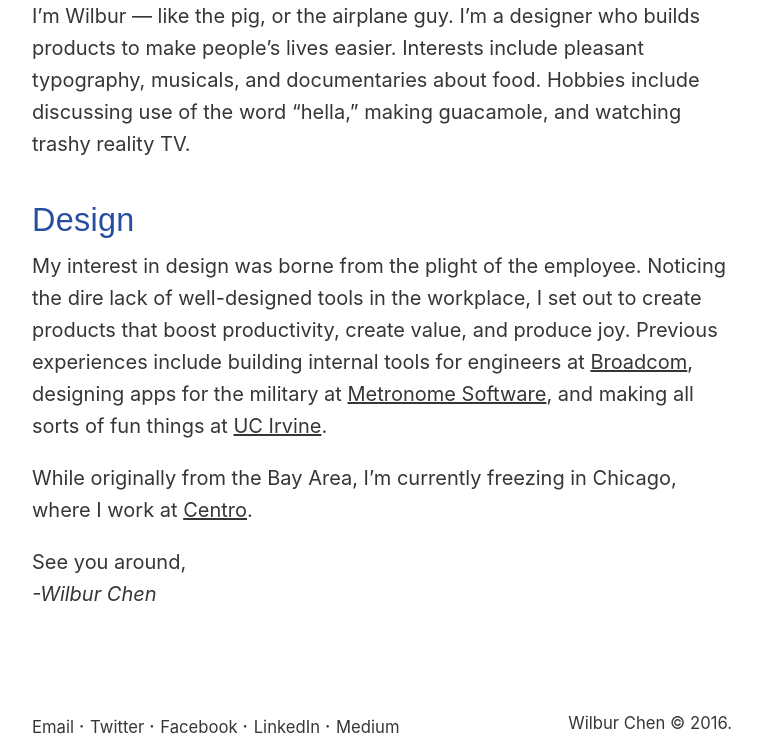
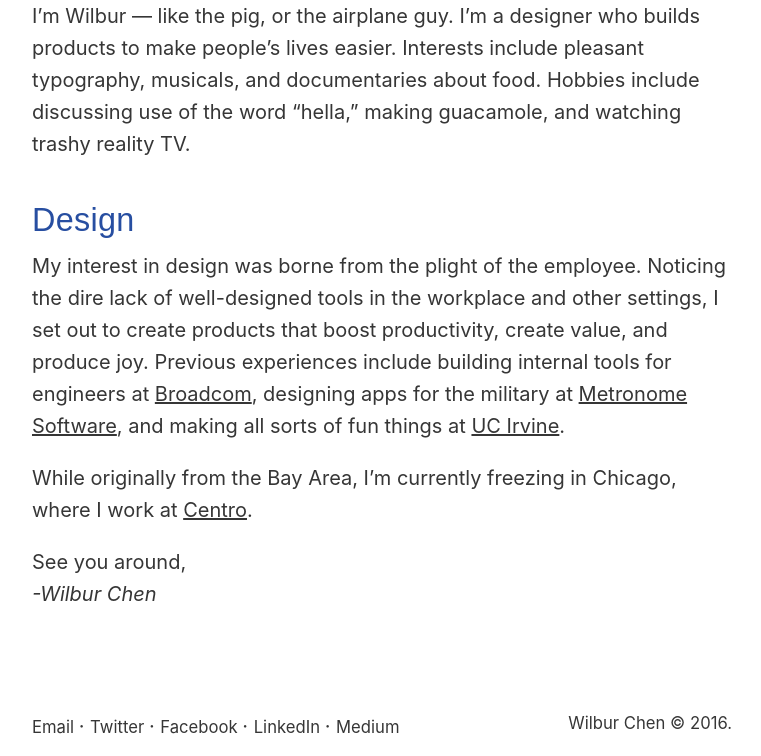
Before and after one commit to wilburc/wilburc.github.io, a Jekyll site: the page built from about.md, in a window 1280 px wide. Shown: the part 532-1288 px from the top of the page, without its empty margins (258-1019 px from the left). Built offline with Jekyll 4.4.1, drawn with Linux system fonts in a browser that asks for light colours.

Commit message:
moar small changez

```diff
--- a/about.md
+++ b/about.md
@@ -11,7 +11,7 @@
 
 ## Design
 
-My interest in design was borne from the plight of the employee. Noticing the dire lack of well-designed tools in the workplace, I set out to create products that boost productivity, create value, and produce joy. Previous experiences include building internal tools for engineers at <a href='https://www.broadcom.com/'>Broadcom</a>, designing apps for the military at <a href='http://www.metronome-software.com/'>Metronome Software</a>, and making all sorts of fun things at <a href='http://uci.edu'>UC Irvine</a>.
+My interest in design was borne from the plight of the employee. Noticing the dire lack of well-designed tools in the workplace and other settings, I set out to create products that boost productivity, create value, and produce joy. Previous experiences include building internal tools for engineers at <a href='https://www.broadcom.com/'>Broadcom</a>, designing apps for the military at <a href='http://www.metronome-software.com/'>Metronome Software</a>, and making all sorts of fun things at <a href='http://uci.edu'>UC Irvine</a>.
 
 While originally from the Bay Area, I’m currently freezing in Chicago, where I work at <a href='http://centro.net'>Centro</a>.
 
```
Also changed, not shown: _portfolio/ankishare.md (+1 -1 lines), 11 other files.
